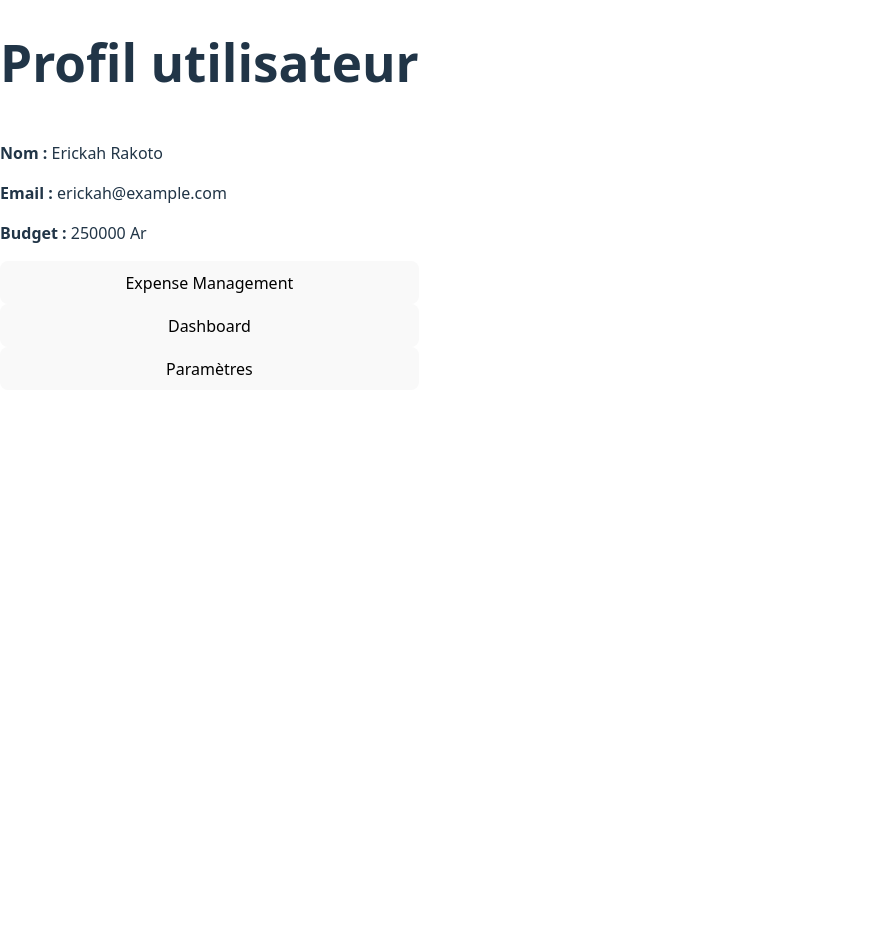
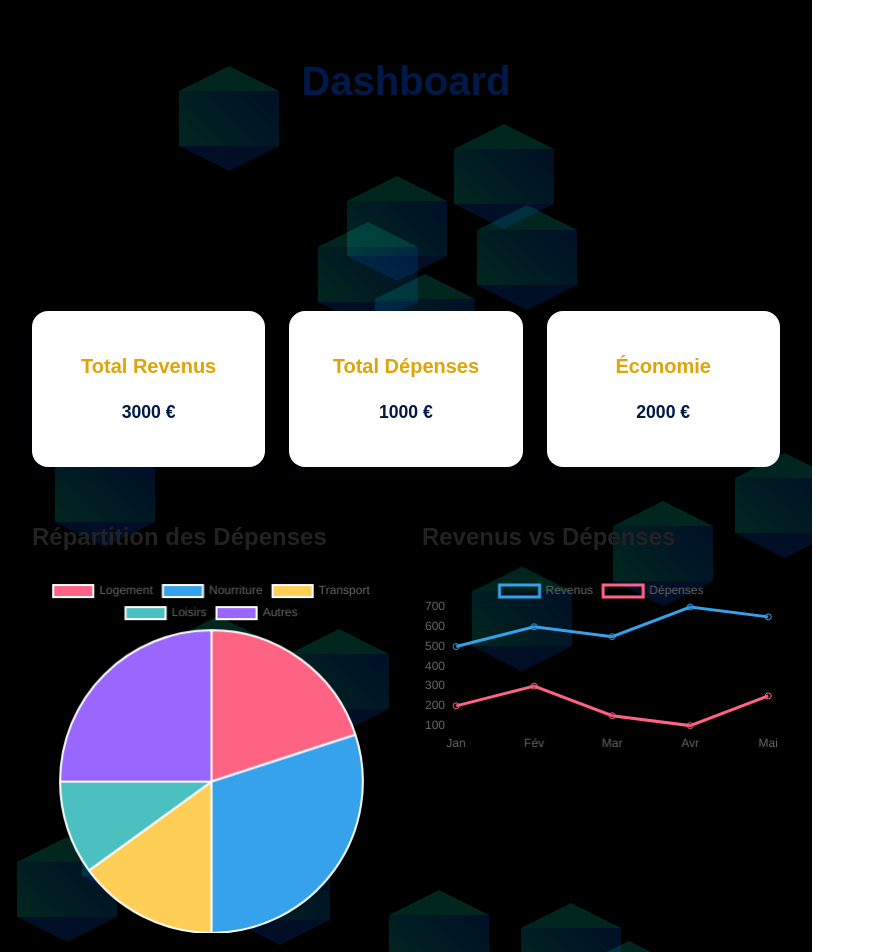
Before and after one commit to Koloina01/Personal-expense-tracker, a React (Vite) app in the folder client/expense/: page /profile in a window 1280 px wide. Shown: the top 952 px of the page, without its empty margins (0-874 px from the left). Before the commit the page ends 800 px from the top, so only its background shows below. Built offline with nearby package versions, Linux system fonts and the light colour scheme; sample sign-in values are in the browser's storage.

Commit message:
fix : ProfilePage

```diff
--- a/client/expense/src/components/ProfilePage.tsx
+++ b/client/expense/src/components/ProfilePage.tsx
@@ -1,7 +1,35 @@
+import React, { useEffect, useState } from "react";
+import { Pie, Line } from "react-chartjs-2";
+import {
+  Chart as ChartJS,
+  Title,
+  Tooltip,
+  Legend,
+  ArcElement,
+  LineElement,
+  CategoryScale,
+  LinearScale,
+  PointElement,
+} from "chart.js";
 import { useNavigate } from "react-router-dom";
+import HexagonBackground from "./HexagonBackground";
+import "./css/Dashboard.css";
 
-export default function ProfilePage() {
+ChartJS.register(
+  Title,
+  Tooltip,
+  Legend,
+  ArcElement,
+  LineElement,
+  CategoryScale,
+  LinearScale,
+  PointElement
+);
+
+const Dashboard: React.FC = () => {
   const navigate = useNavigate();
+  const [expenses, setExpenses] = useState<number[]>([200, 300, 150, 100, 250]);
+  const [income, setIncome] = useState<number[]>([500, 600, 550, 700, 650]);
 
 
   const user = {
@@ -10,37 +38,118 @@ export default function ProfilePage() {
     budget: 250000,
   };
 
+  useEffect(() => {
+
+    console.log("Chargement des données du Dashboard...");
+  }, []);
+
+  const pieData = {
+    labels: ["Logement", "Nourriture", "Transport", "Loisirs", "Autres"],
+    datasets: [
+      {
+        data: expenses,
+        backgroundColor: [
+          "#FF6384",
+          "#36A2EB",
+          "#FFCE56",
+          "#4BC0C0",
+          "#9966FF",
+        ],
+      },
+    ],
+  };
+
+  const lineData = {
+    labels: ["Jan", "Fév", "Mar", "Avr", "Mai"],
+    datasets: [
+      {
+        label: "Revenus",
+        data: income,
+        borderColor: "#36A2EB",
+        fill: false,
+      },
+      {
+        label: "Dépenses",
+        data: expenses,
+        borderColor: "#FF6384",
+        fill: false,
+      },
+    ],
+  };
+
   return (
-    <div className="min-h-screen bg-gray-100 flex flex-col items-center p-6">
-      <h1 className="text-3xl font-bold mb-4">Profil utilisateur</h1>
-
-      <div className="bg-white shadow-lg rounded-xl p-6 w-full max-w-md">
-        <p><strong>Nom :</strong> {user.fullName}</p>
-        <p><strong>Email :</strong> {user.email}</p>
-        <p><strong>Budget :</strong> {user.budget} Ar</p>
+    <div className="dashboard-container">
+      <HexagonBackground />
+      <div className="dashboard-header">
+        <h1 className="dashboard-title">Dashboard</h1>
+        <div className="user-profile-card">
+          <h2>Profil Utilisateur</h2>
+          <div className="user-info">
+            <p><strong>Nom :</strong> {user.fullName}</p>
+            <p><strong>Email :</strong> {user.email}</p>
+            <p><strong>Budget :</strong> {user.budget.toLocaleString()} Ar</p>
+          </div>
+        </div>
       </div>
 
+      <div className="dashboard-grid">
+        <Card>
+          <h2>Total Revenus</h2>
+          <p>{income.reduce((a, b) => a + b, 0)} €</p>
+        </Card>
 
-      <div className="mt-6 flex flex-col gap-4 w-full max-w-md">
-        <button
-          onClick={() => navigate("/expenses")}
-          className="bg-blue-500 text-white px-4 py-2 rounded-lg shadow"
-        >
-          Expense Management
-        </button>
-        <button
-          onClick={() => navigate("/dashboard")}
-          className="bg-green-500 text-white px-4 py-2 rounded-lg shadow"
-        >
-          Dashboard
-        </button>
-        <button
-          onClick={() => navigate("/settings")}
-          className="bg-gray-700 text-white px-4 py-2 rounded-lg shadow"
-        >
-          Paramètres
-        </button>
+        <Card>
+          <h2>Total Dépenses</h2>
+          <p>{expenses.reduce((a, b) => a + b, 0)} €</p>
+        </Card>
+
+        <Card>
+          <h2>Économie</h2>
+          <p>
+            {income.reduce((a, b) => a + b, 0) -
+              expenses.reduce((a, b) => a + b, 0)}{" "}
+            €
+          </p>
+        </Card>
+      </div>
+
+      <div className="charts-container">
+        <div className="chart-container">
+          <h2>Répartition des Dépenses</h2>
+          <Pie data={pieData} />
+        </div>
+
+        <div className="chart-container">
+          <h2>Revenus vs Dépenses</h2>
+          <Line data={lineData} />
+        </div>
+      </div>
+
+      <div className="actions">
+        <Button onClick={() => navigate("/expenses")}>Gérer les Dépenses</Button>
+        <Button onClick={() => navigate("/settings")}>Paramètres</Button>
+        <Button onClick={() => navigate("/expenses")}>Ajouter une Dépense</Button>
+        <Button onClick={() => navigate("/income")}>Ajouter un Revenu</Button>
       </div>
     </div>
   );
-}
+};
+
+const Card: React.FC<{ children: React.ReactNode; className?: string }> = ({
+  children,
+  className,
+}) => (
+  <div className={`dashboard-card ${className || ""}`}>{children}</div>
+);
+
+const Button: React.FC<{
+  children: React.ReactNode;
+  onClick?: () => void;
+  className?: string;
+}> = ({ children, onClick, className }) => (
+  <button onClick={onClick} className={`dashboard-button ${className || ""}`}>
+    {children}
+  </button>
+);
+
+export default Dashboard;
```
